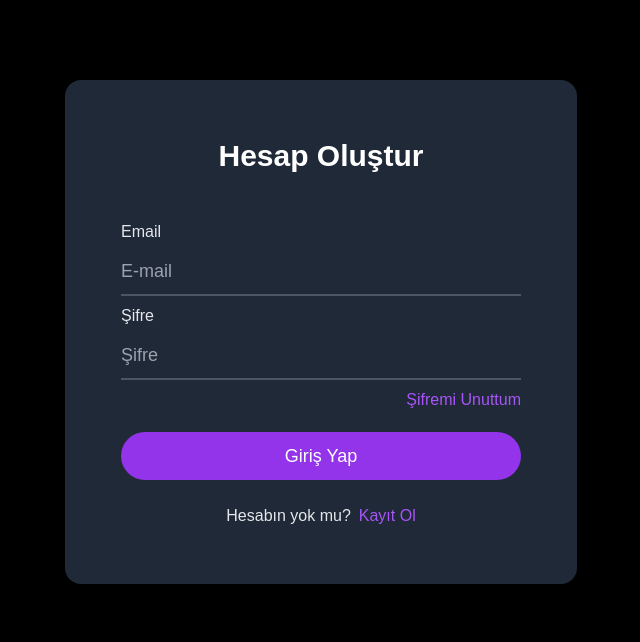
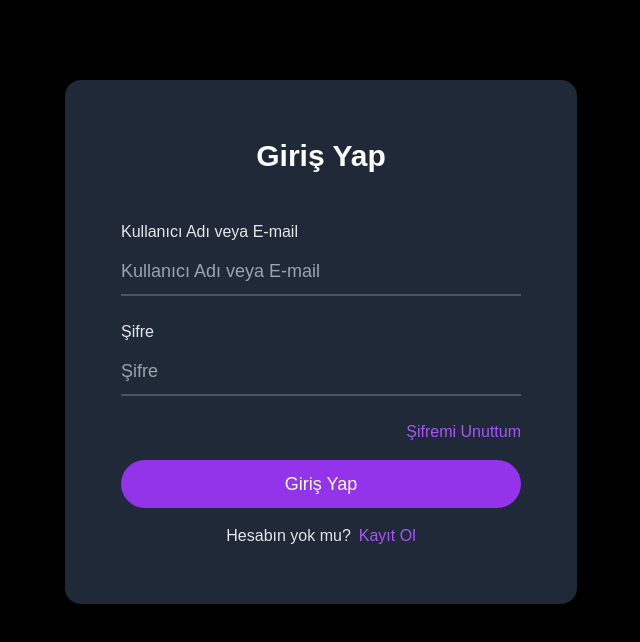
Before and after one commit to SametAydinhan/movie-recommender-app, a Next.js app in the folder movie-app/: page /users/login in a window 1280 px wide. Shown: the top 642 px of the page, without its empty margins (319-959 px from the left). Built offline with nearby package versions, Linux system fonts and the light colour scheme.

Commit message:
feat: enhance user registration form with validation for username, email, and password

```diff
--- a/movie-app/app/users/login/page.tsx
+++ b/movie-app/app/users/login/page.tsx
@@ -1,50 +1,137 @@
 "use client";
 import Link from "next/link";
 import { useState } from "react";
+import axios from "axios";
+import { useRouter } from "next/navigation";
 
 const Login = () => {
-  const [loginEmail, setLoginEmail] = useState('');
-  const [loginPassword, setLoginPassword] = useState('');
+  const router = useRouter();
+  const [loginEmail, setLoginEmail] = useState("");
+  const [loginPassword, setLoginPassword] = useState("");
+  const [errors, setErrors] = useState({
+    email: "",
+    password: "",
+  });
 
-  const login = async () => {
+  const validateForm = () => {
+    let isValid = true;
+    const newErrors = {
+      email: "",
+      password: "",
+    };
 
+    // Email validasyonu
+    const emailRegex = /^[^\s@]+@[^\s@]+\.[^\s@]+$/;
+    if (!loginEmail) {
+      newErrors.email = "Email alanı boş bırakılamaz";
+      isValid = false;
+    } else if (!emailRegex.test(loginEmail) && !loginEmail.includes("@")) {
+      newErrors.email = "Geçerli bir email adresi giriniz";
+      isValid = false;
+    }
 
+    // Şifre validasyonu
+    if (!loginPassword) {
+      newErrors.password = "Şifre alanı boş bırakılamaz";
+      isValid = false;
+    } else if (loginPassword.length < 6) {
+      newErrors.password = "Şifre en az 6 karakter olmalıdır";
+      isValid = false;
     }
+
+    setErrors(newErrors);
+    return isValid;
+  };
+
+  const handleSubmit = async (e: React.FormEvent<HTMLFormElement>) => {
+    e.preventDefault(); // Form submit'in default davranışını engelle
+
+    if (!validateForm()) {
+      return;
+    }
+
+    try {
+      const response = await axios.post(
+        "http://localhost:3001/login",
+        {
+          usernameOrEmail: loginEmail,
+          password: loginPassword,
+        },
+        {
+          withCredentials: true,
+          headers: {
+            "Content-Type": "application/json",
+          },
+        }
+      );
+
+      if (response.status === 200) {
+        router.push("/");
+      }
+    } catch (error) {
+      if (axios.isAxiosError(error)) {
+        alert(error.response?.data || "Giriş yapılırken bir hata oluştu.");
+      } else {
+        console.error("Giriş hatası:", error);
+        alert("Giriş yapılırken bir hata oluştu.");
+      }
+    }
+  };
+
   return (
     <div className='flex justify-center relative min-h-screen bg-black'>
       <div className='w-full mx-auto max-w-xl px-6 lg:px-8 absolute py-20'>
-        {/* Form kapsayıcı: Arka plan siyahın biraz açık tonu */}
         <div className='rounded-2xl shadow-xl bg-gray-800'>
           <div className='lg:p-14 p-7 mx-auto'>
             <div className='mb-11'>
               <h1 className='text-white text-center font-manrope text-3xl font-bold leading-10 mb-2'>
-                Hesap Oluştur
+                Giriş Yap
               </h1>
             </div>
 
+            <form onSubmit={handleSubmit} className='space-y-4'>
               {/* Email */}
+              <div>
                 <label htmlFor='email' className='block text-gray-200 mb-1'>
-              Email
+                  Kullanıcı Adı veya E-mail
                 </label>
                 <input
-              type='email'
+                  type='text'
+                  id='email'
                   name='email'
-              placeholder='E-mail'
-              className='input-base'
+                  placeholder='Kullanıcı Adı veya E-mail'
+                  className={`input-base ${
+                    errors.email ? "border-red-500" : ""
+                  }`}
+                  value={loginEmail}
                   onChange={(e) => setLoginEmail(e.target.value)}
                 />
+                {errors.email && (
+                  <p className='text-red-500 text-sm mt-1'>{errors.email}</p>
+                )}
+              </div>
 
               {/* Şifre */}
+              <div>
                 <label htmlFor='password' className='block text-gray-200 mb-1'>
                   Şifre
                 </label>
                 <input
                   type='password'
+                  id='password'
                   name='password'
                   placeholder='Şifre'
-              className='input-base'
+                  className={`input-base ${
+                    errors.password ? "border-red-500" : ""
+                  }`}
+                  value={loginPassword}
                   onChange={(e) => setLoginPassword(e.target.value)}
                 />
+                {errors.password && (
+                  <p className='text-red-500 text-sm mt-1'>{errors.password}</p>
+                )}
+              </div>
+
               <span className='flex justify-end text-base font-medium leading-6'>
                 <Link
                   href='#'
@@ -53,11 +140,14 @@ const Login = () => {
                   Şifremi Unuttum
                 </Link>
               </span>
-            {/* Kayıt Ol Butonu */}
-            <button className='button-base' onClick={login}>Giriş Yap</button>
 
-            {/* Giriş Yap Linki */}
-            <span className='flex justify-center text-gray-200 text-base font-medium leading-6 mt-6'>
+              {/* Giriş Yap Butonu */}
+              <button type='submit' className='button-base w-full'>
+                Giriş Yap
+              </button>
+
+              {/* Kayıt Ol Linki */}
+              <div className='flex justify-center text-gray-200 text-base font-medium leading-6 mt-6'>
                 Hesabın yok mu?
                 <Link
                   href='/users/register'
@@ -65,7 +155,8 @@ const Login = () => {
                 >
                   Kayıt Ol
                 </Link>
-            </span>
+              </div>
+            </form>
           </div>
         </div>
       </div>
--- a/movie-app/app/users/register/page.tsx
+++ b/movie-app/app/users/register/page.tsx
@@ -9,23 +9,73 @@ const Register = () => {
   const [registerEmail, setRegisterEmail] = useState("");
   const [registerPassword, setRegisterPassword] = useState("");
   const [registerConfirmPassword, setRegisterConfirmPassword] = useState("");
-  const [message, setMessage] = useState("");
+  const [errors, setErrors] = useState({
+    username: "",
+    email: "",
+    password: "",
+    confirmPassword: "",
+  });
   const router = useRouter();
 
-  interface RegisterResponse {
-    data: string;
-  }
-  const handleSubmit = async (e: React.FormEvent<HTMLFormElement>): Promise<void> => {
-    e.preventDefault(); // Formun sayfayı yenilemesini engelle
-    setMessage("");
+  const validateForm = () => {
+    let isValid = true;
+    const newErrors = {
+      username: "",
+      email: "",
+      password: "",
+      confirmPassword: "",
+    };
 
-    if (registerPassword !== registerConfirmPassword) {
-      setMessage("Şifreler uyuşmuyor!");
+    // Kullanıcı adı validasyonu
+    if (!registerUsername) {
+      newErrors.username = "Kullanıcı adı boş bırakılamaz";
+      isValid = false;
+    } else if (registerUsername.length < 3) {
+      newErrors.username = "Kullanıcı adı en az 3 karakter olmalıdır";
+      isValid = false;
+    }
+
+    // Email validasyonu
+    const emailRegex = /^[^\s@]+@[^\s@]+\.[^\s@]+$/;
+    if (!registerEmail) {
+      newErrors.email = "Email alanı boş bırakılamaz";
+      isValid = false;
+    } else if (!emailRegex.test(registerEmail)) {
+      newErrors.email = "Geçerli bir email adresi giriniz";
+      isValid = false;
+    }
+
+    // Şifre validasyonu
+    if (!registerPassword) {
+      newErrors.password = "Şifre alanı boş bırakılamaz";
+      isValid = false;
+    } else if (registerPassword.length < 6) {
+      newErrors.password = "Şifre en az 6 karakter olmalıdır";
+      isValid = false;
+    }
+
+    // Şifre tekrar validasyonu
+    if (!registerConfirmPassword) {
+      newErrors.confirmPassword = "Şifre tekrar alanı boş bırakılamaz";
+      isValid = false;
+    } else if (registerPassword !== registerConfirmPassword) {
+      newErrors.confirmPassword = "Şifreler eşleşmiyor";
+      isValid = false;
+    }
+
+    setErrors(newErrors);
+    return isValid;
+  };
+
+  const handleSubmit = async (e: React.FormEvent<HTMLFormElement>) => {
+    e.preventDefault();
+
+    if (!validateForm()) {
       return;
     }
 
     try {
-      const response: RegisterResponse = await axios.post(
+      const response = await axios.post(
         "http://localhost:3001/register",
         {
           username: registerUsername,
@@ -35,16 +85,19 @@ const Register = () => {
         { withCredentials: true }
       );
 
-      if (response.data === "User already exists") {
-        setMessage("Bu kullanıcı adı zaten alınmış.");
+      if (response.status === 200) {
+        router.push("/users/login");
+      }
+    } catch (error) {
+      if (axios.isAxiosError(error)) {
+        const errorMessage = error.response?.data?.errors
+          ? error.response.data.errors.join(", ")
+          : error.response?.data || "Kayıt sırasında bir hata oluştu.";
+        alert(errorMessage);
       } else {
-        router.push("/");
+        console.error("Kayıt hatası:", error);
+        alert("Kayıt sırasında bir hata oluştu.");
       }
-    } catch (err: any) {
-      console.error(err);
-      setMessage(
-        err.response?.data || "Bir hata oluştu, lütfen tekrar deneyin."
-      );
     }
   };
 
@@ -56,10 +109,6 @@ const Register = () => {
             Hesap Oluştur
           </h1>
 
-          {message && (
-            <p className='text-red-500 text-center mb-4'>{message}</p>
-          )}
-
           <form onSubmit={handleSubmit} className='space-y-4'>
             <div>
               <label className='block text-gray-200 mb-1'>E-mail</label>
@@ -68,9 +117,11 @@ const Register = () => {
                 value={registerEmail}
                 onChange={(e) => setRegisterEmail(e.target.value)}
                 placeholder='E-mail'
-                className='input-base'
-                required
+                className={`input-base ${errors.email ? "border-red-500" : ""}`}
               />
+              {errors.email && (
+                <p className='text-red-500 text-sm mt-1'>{errors.email}</p>
+              )}
             </div>
 
             <div>
@@ -80,9 +131,13 @@ const Register = () => {
                 value={registerUsername}
                 onChange={(e) => setRegisterUsername(e.target.value)}
                 placeholder='Kullanıcı Adı'
-                className='input-base'
-                required
+                className={`input-base ${
+                  errors.username ? "border-red-500" : ""
+                }`}
               />
+              {errors.username && (
+                <p className='text-red-500 text-sm mt-1'>{errors.username}</p>
+              )}
             </div>
 
             <div>
@@ -92,9 +147,13 @@ const Register = () => {
                 value={registerPassword}
                 onChange={(e) => setRegisterPassword(e.target.value)}
                 placeholder='Şifre'
-                className='input-base'
-                required
+                className={`input-base ${
+                  errors.password ? "border-red-500" : ""
+                }`}
               />
+              {errors.password && (
+                <p className='text-red-500 text-sm mt-1'>{errors.password}</p>
+              )}
             </div>
 
             <div>
@@ -104,9 +163,15 @@ const Register = () => {
                 value={registerConfirmPassword}
                 onChange={(e) => setRegisterConfirmPassword(e.target.value)}
                 placeholder='Şifre Tekrar'
-                className='input-base'
-                required
+                className={`input-base ${
+                  errors.confirmPassword ? "border-red-500" : ""
+                }`}
               />
+              {errors.confirmPassword && (
+                <p className='text-red-500 text-sm mt-1'>
+                  {errors.confirmPassword}
+                </p>
+              )}
             </div>
 
             <button type='submit' className='button-base w-full'>
```
Lines whose indentation alone changed are shown as unchanged.
